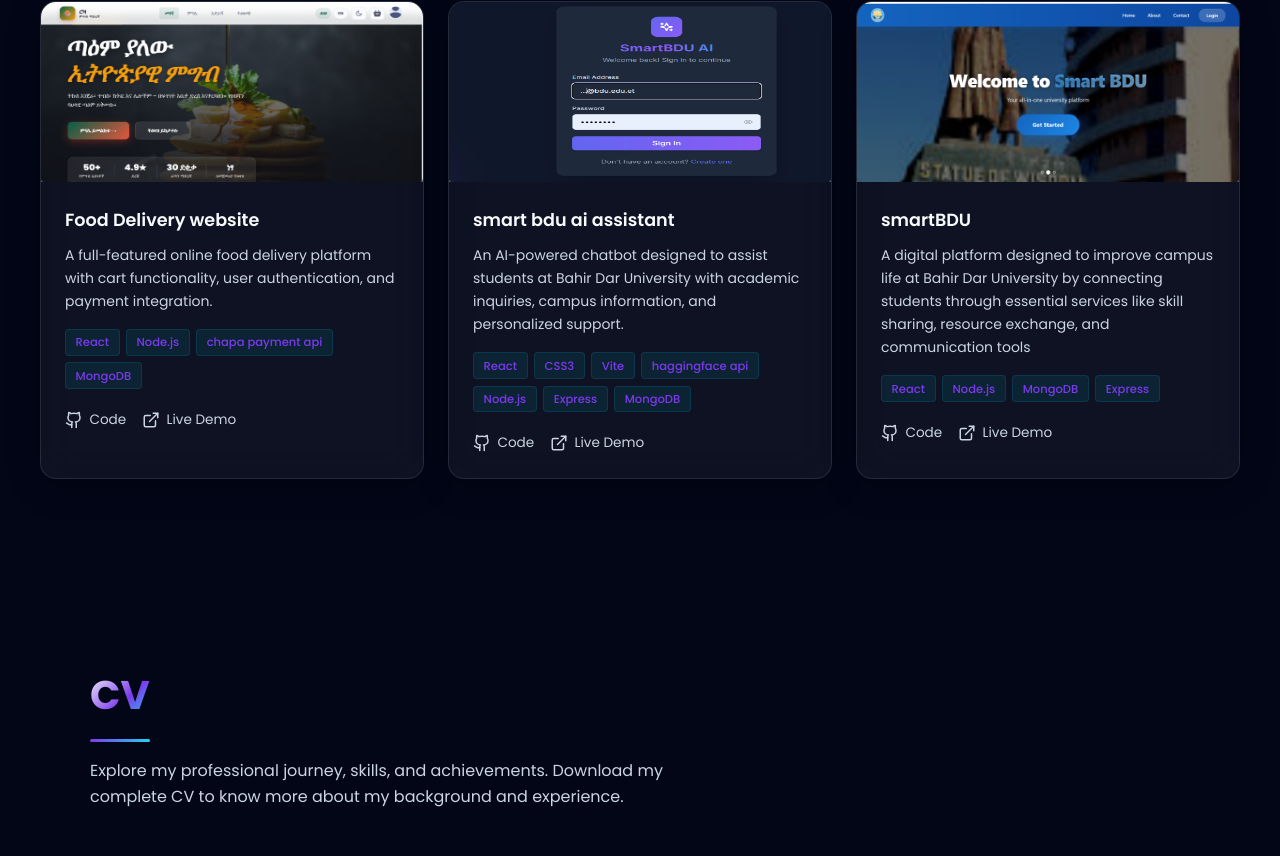
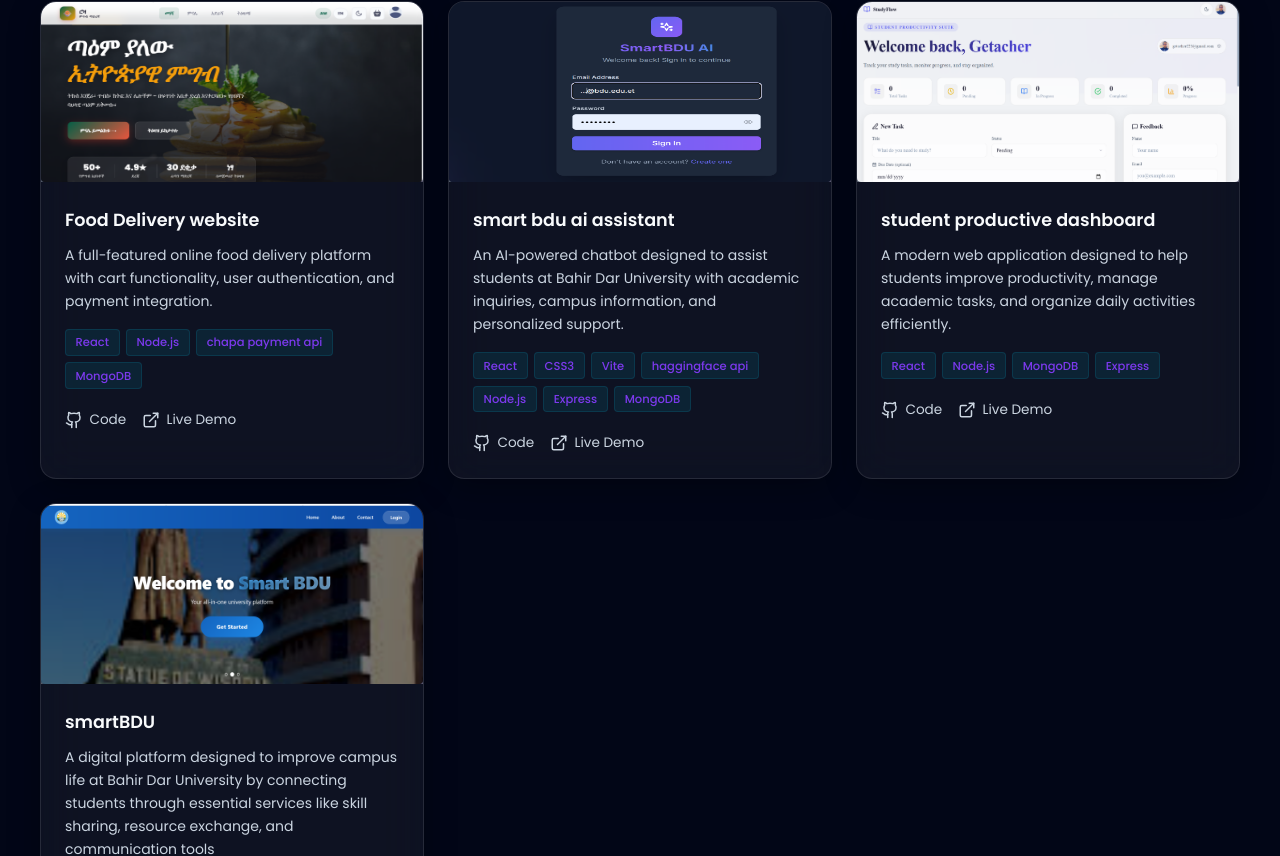
Before and after one commit to gech730/portifolio, a React (Vite) app: page / in a window 1280 px wide. Shown: the part 4704-5560 px from the top of the page. Built offline with nearby package versions, Linux system fonts and the light colour scheme.

Commit message:
update smartbdu project

```diff
--- a/src/components/Projects.jsx
+++ b/src/components/Projects.jsx
@@ -5,6 +5,7 @@ import pic from '../assets/portfolio.png'
 import foodDelivery from '../assets/foodDelivery.png'
 import smart_bdu from '../assets/smartBDU.png'
 import smart_bdu_assistant from '../assets/smartbdu_ai.png'
+import stud from '../assets/stud.png'
 const Projects = () => {
   const projects = [
     {
@@ -26,13 +27,21 @@ const Projects = () => {
     },
 
     {
+      title: 'student productive dashboard',
+      description: 'A modern web application designed to help students improve productivity, manage academic tasks, and organize daily activities efficiently.',
+      tech: ['React', 'Node.js', 'MongoDB', 'Express'],
+      github: 'https://github.com/gech730/studentProductiveDashboard',
+      live: 'https://student-productive-dashboard.vercel.app/',
+      image: stud,
+    },
+      {
       title: 'smartBDU',
       description: 'A digital platform designed to improve campus life at Bahir Dar University by connecting students through essential services like skill sharing, resource exchange, and communication tools',
       tech: ['React', 'Node.js', 'MongoDB', 'Express'],
-      github: 'https://github.com/desalegnkasayemuluyekasaye-tech/Smart-BDU',
-      live: 'https://smart-bdu-client-k3p1.vercel.app/',
+      github: 'https://github.com/gech730/smartBDU',
+      live: 'https://smartbdu.vercel.app',
       image: smart_bdu,
-    },
+    }
   ];
 
   useEffect(() => {
```
Also changed, not shown: src/assets/stud.png (added).
